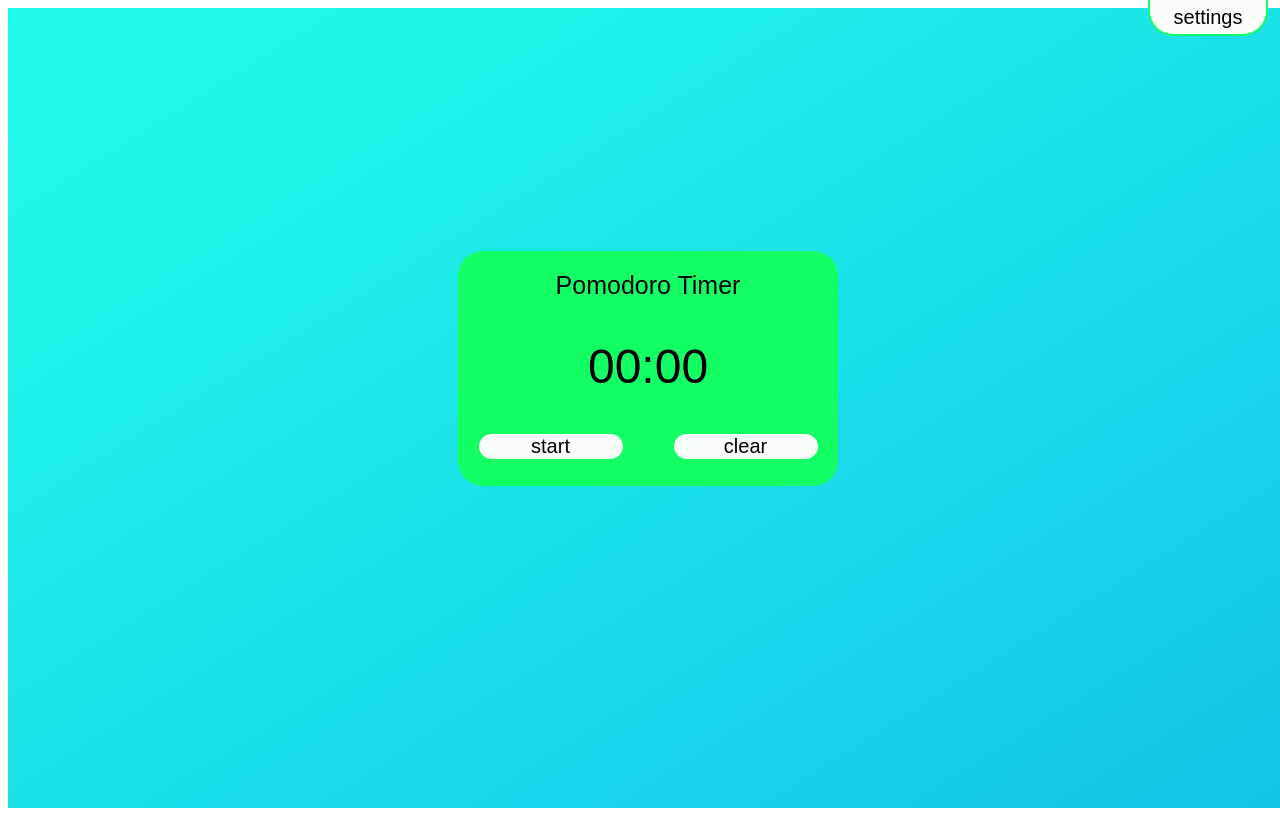
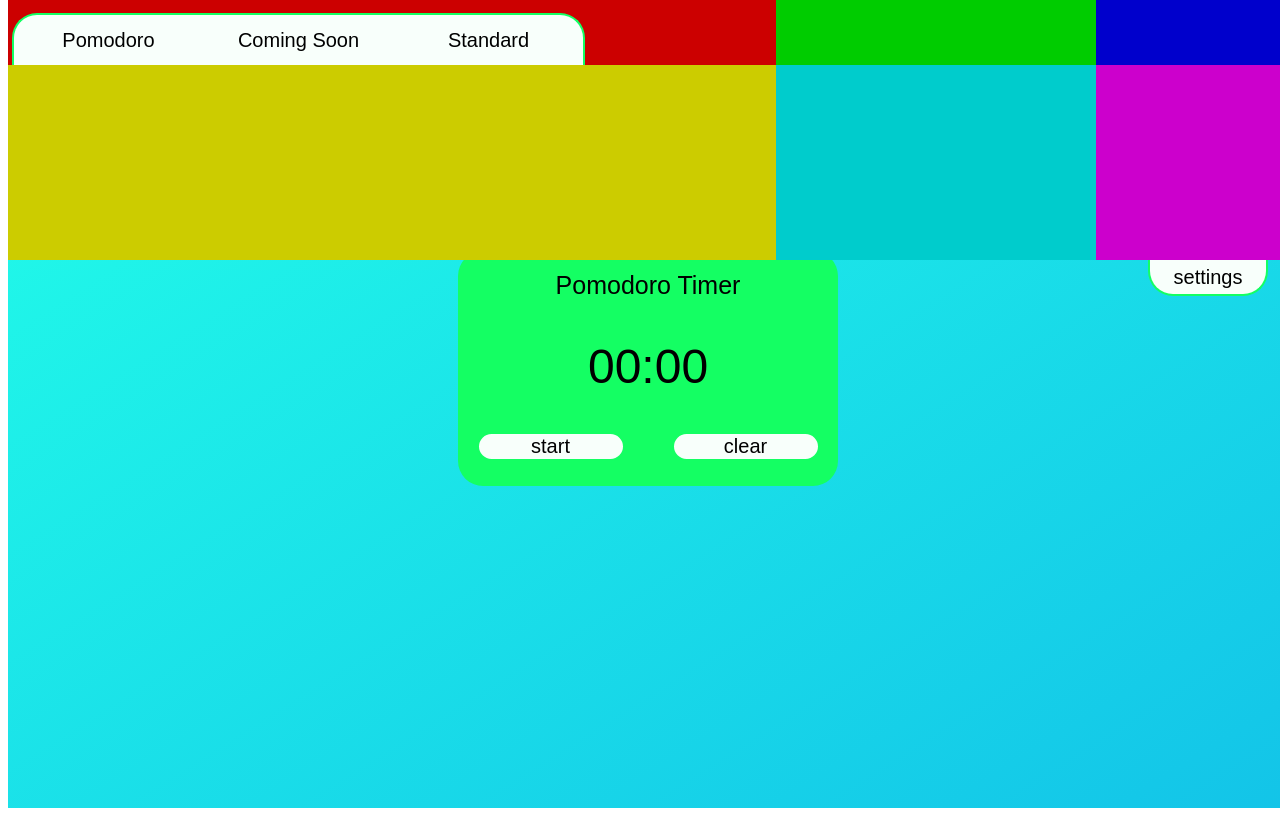
Before and after one commit to niblicat/pomodoro, a SvelteKit app: page / in a window 1280 px wide. Built offline with nearby package versions, Linux system fonts and the light colour scheme; a web font is replaced by a local one.

Commit message:
added non functional mode buttons

```diff
--- a/src/routes/+page.svelte
+++ b/src/routes/+page.svelte
@@ -46,6 +46,7 @@
     onMount(() => {
         timer.clearTimer(); // initialise timer to 0 seconds
         document.body.addEventListener('mousemove', handleMouseMove);
+        openSettings();
 
         return () => {
             document.body.removeEventListener('mousemove', handleMouseMove);
@@ -108,6 +109,24 @@
         id={menuVisible ? "visible" : "invisible"}
         >
             <div class="modes" style="background-color: #cc0000;">
+                <button
+                class="fade"
+                id="Pomodoro"
+                >
+                Pomodoro
+                </button>
+                <button
+                class="fade"
+                id="Sage"
+                >
+                Coming Soon
+                </button>
+                <button
+                class="fade"
+                id="Standard"
+                >
+                Standard
+                </button>
 
             </div>
             <div class="stats" style="background-color: #00cc00;">
@@ -342,7 +361,7 @@
         background-color: var(--neutral);
         overflow: auto;
         display: grid;
-        grid-template: 20% 80% / 70% 20% 10%;
+        grid-template: 25% 75% / 60% 25% 15%;
     }
 
     .menuWrapper {
@@ -397,6 +416,35 @@
         -ms-transform : scale(1, 0.8);
     }
 
+    .modes {
+        padding-left: 4px;
+        display: flex;
+        align-items: end;
+        justify-content: baseline;
+    }
+
+    .modes button {
+        border-bottom: 0px;
+        border-radius: 25px 25px 0px 0px;
+        width: 25%;
+        height: 80%;
+    }
+
+    .modes button#Pomodoro {
+        border-radius: 25px 0px 0px 0px;
+        border-right: 0px;
+    }
+    .modes button#Sage {
+        border-radius: 0px 0px 0px 0px;
+        border-left: 0px;
+        border-right: 0px;
+    }
+    .modes button#Standard {
+        border-radius: 0px 25px 0px 0px;
+        border-left: 0px;
+    }
+
+
     #closeMenu {
         padding: 4px;
         align-self: baseline;
```
